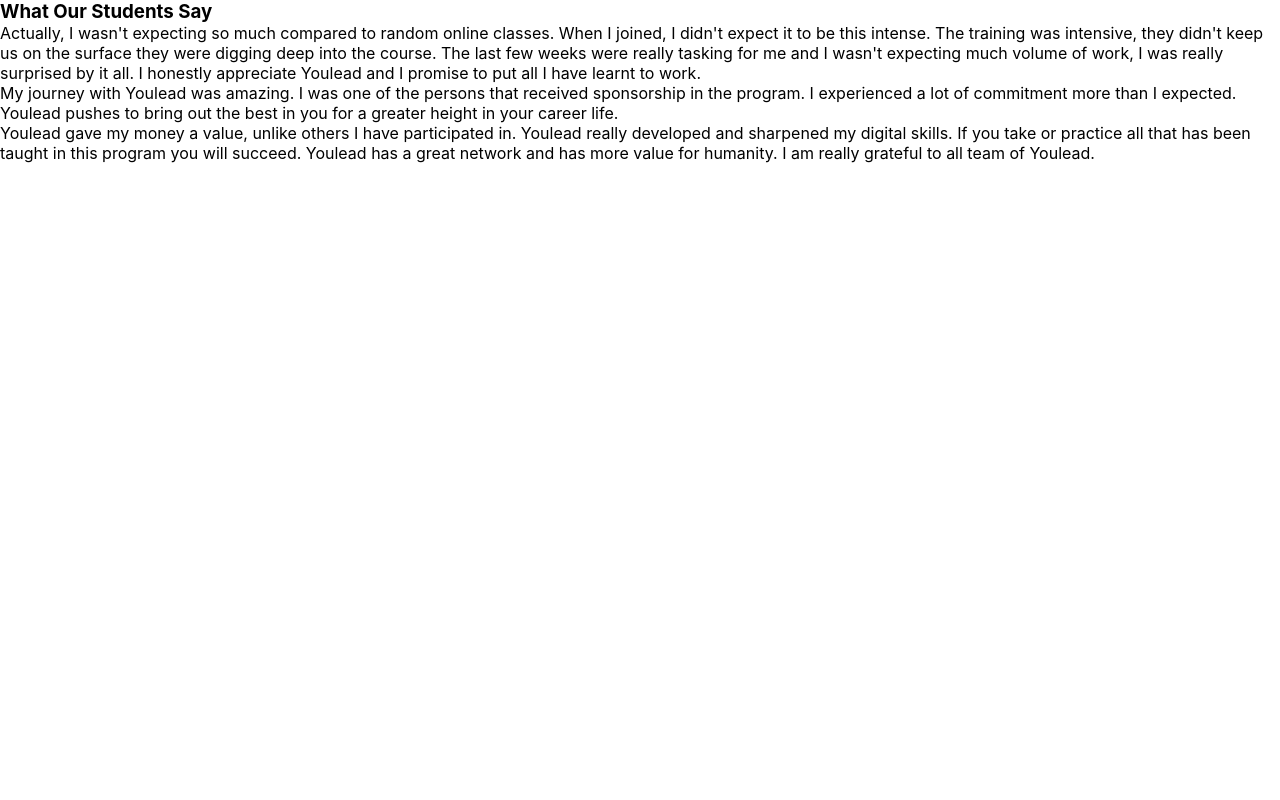
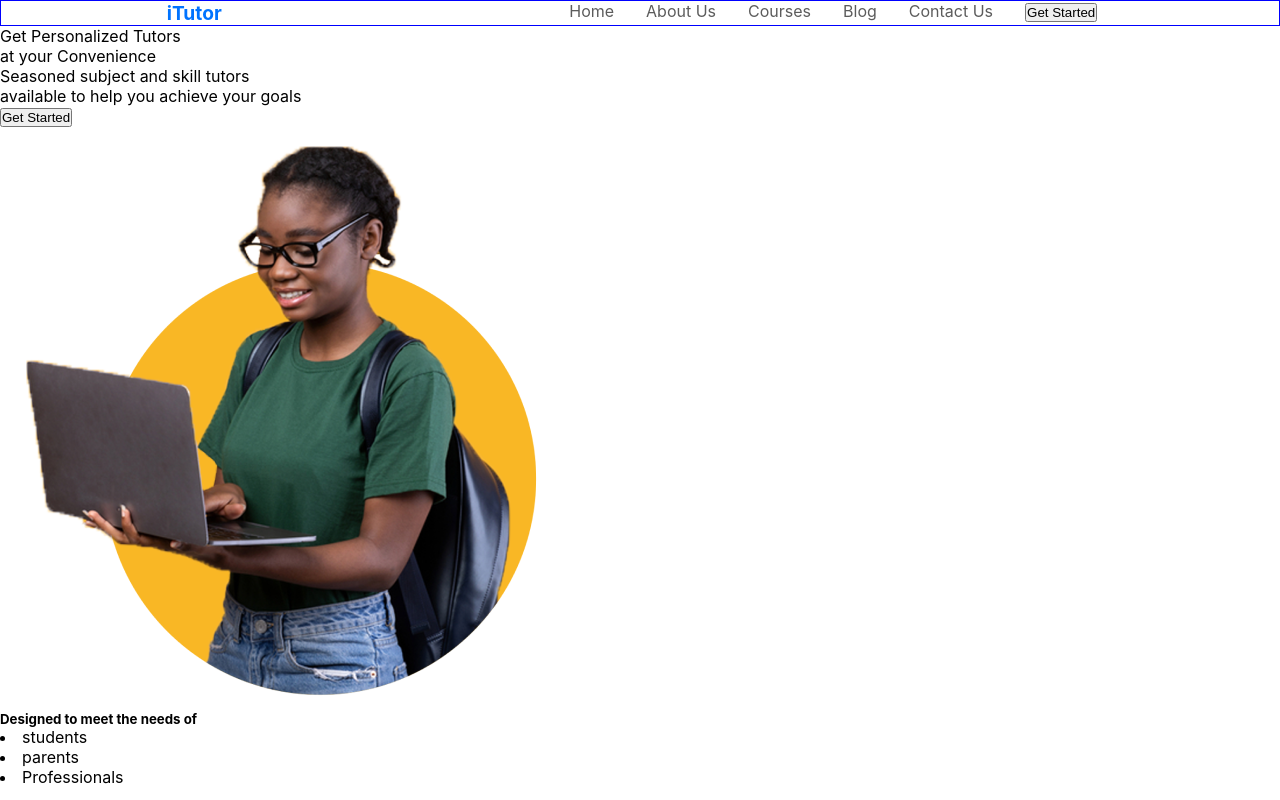
Before and after one commit to sirEmmyUche/iTutor, a React (Create React App) app: page / in a window 1280 px wide. Built offline with nearby package versions, Linux system fonts and the light colour scheme.

Commit message:
adding css on nav component

```diff
--- a/src/App.js
+++ b/src/App.js
@@ -1,21 +1,21 @@
-// import Nav from './components/nav.js';
+import Nav from './components/nav.js';
 // import WhyChooseUs from './components/whychooseus.js';
 // import Programmes from './components/programmes.js';
-import Testimonials from "./components/testimonials";
+// import Testimonials from "./components/testimonials";
+// import Pricing from "./components/pricing";
+// import Footer from "./components/footer";
 
 function App() {
   return (
     <div>
-       {/* <Nav/> */}
+       <Nav/>
        {/* <WhyChooseUs/> */}
        {/* <Programmes/> */}
-       <Testimonials/>
+       {/* <Testimonials/> */}
+       {/* <Pricing/> */}
+       {/* <Footer/> */}
     </div>
   );
 }
 
 export default App;
-
-//testimonials
-//pricing
-//footer
--- a/src/components/App.css
+++ b/src/components/App.css
@@ -1,8 +1,37 @@
 *{
     box-sizing: border-box;
-    margin: 0%;
+    padding: 0;
+    margin: 0;
 }
 
-.nav{
+/* stylling the nav component */
+
+nav{
+    height: 5%;
+    background: #FFFFFF;
+    border: 1px solid blue;
+    display: flex;
+    justify-content: space-around;
+}
+
+.logo{
+    font-weight: 700;
+    color:#0073FF;
+    font-size: larger;
+}
+
+.nav-ul {
     display: flex;
 }
+
+.nav-ul li{
+    list-style: none;
+    padding: 0 1em;
+    font-weight: 400;
+    color:#5C5C5C;
+}
+
+
+.nav-ul li:hover{
+    border-bottom: 3px solid #0073FF;
+}
--- a/src/components/nav.js
+++ b/src/components/nav.js
@@ -3,9 +3,9 @@
 function Nav () {
     return (
         <div>
-            <nav className='nav'>
-            <div>iTutor</div>
-            <ul>
+            <nav>
+            <div className='logo'>iTutor</div>
+            <ul className='nav-ul'>
                 <li>Home</li>
                 <li>About Us</li>
                 <li>Courses</li>
```
Also changed, not shown: src/components/footer.js (+34 -0 lines), src/components/pricing.js (+43 -0 lines).
